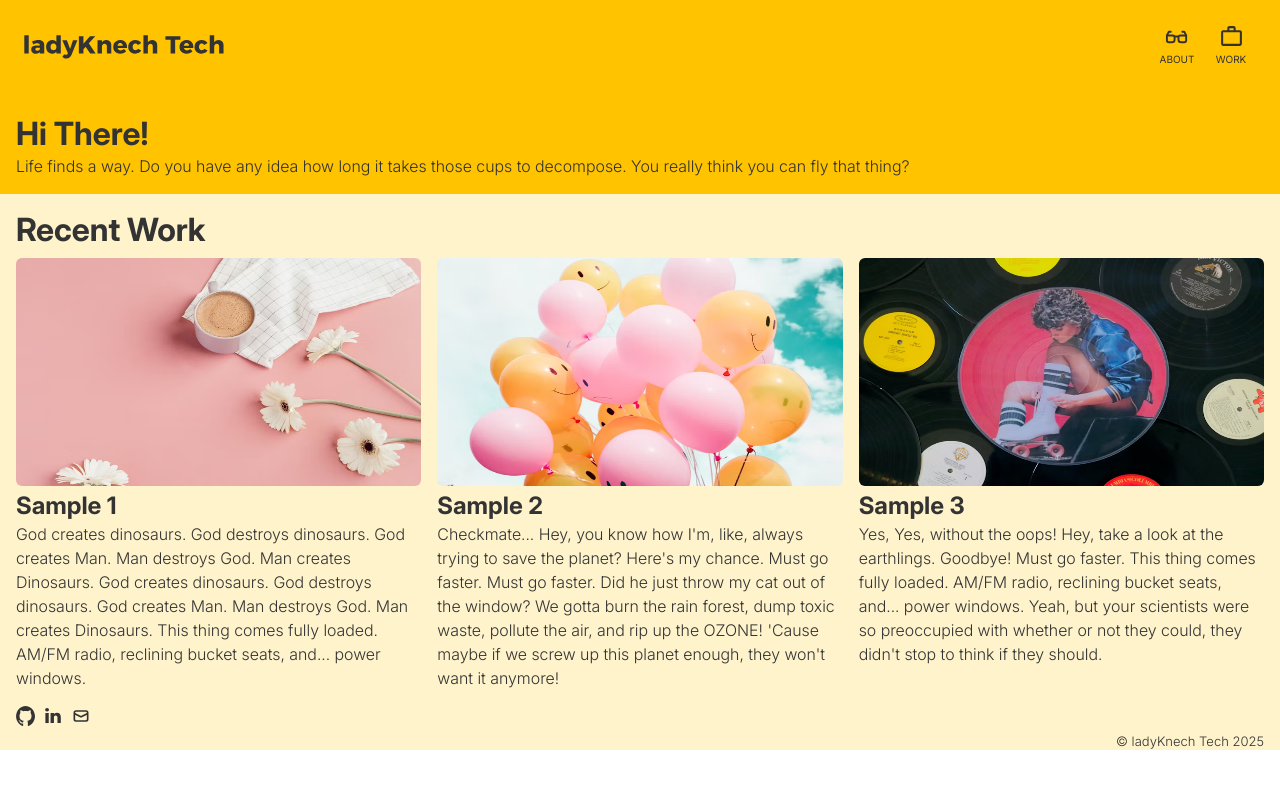
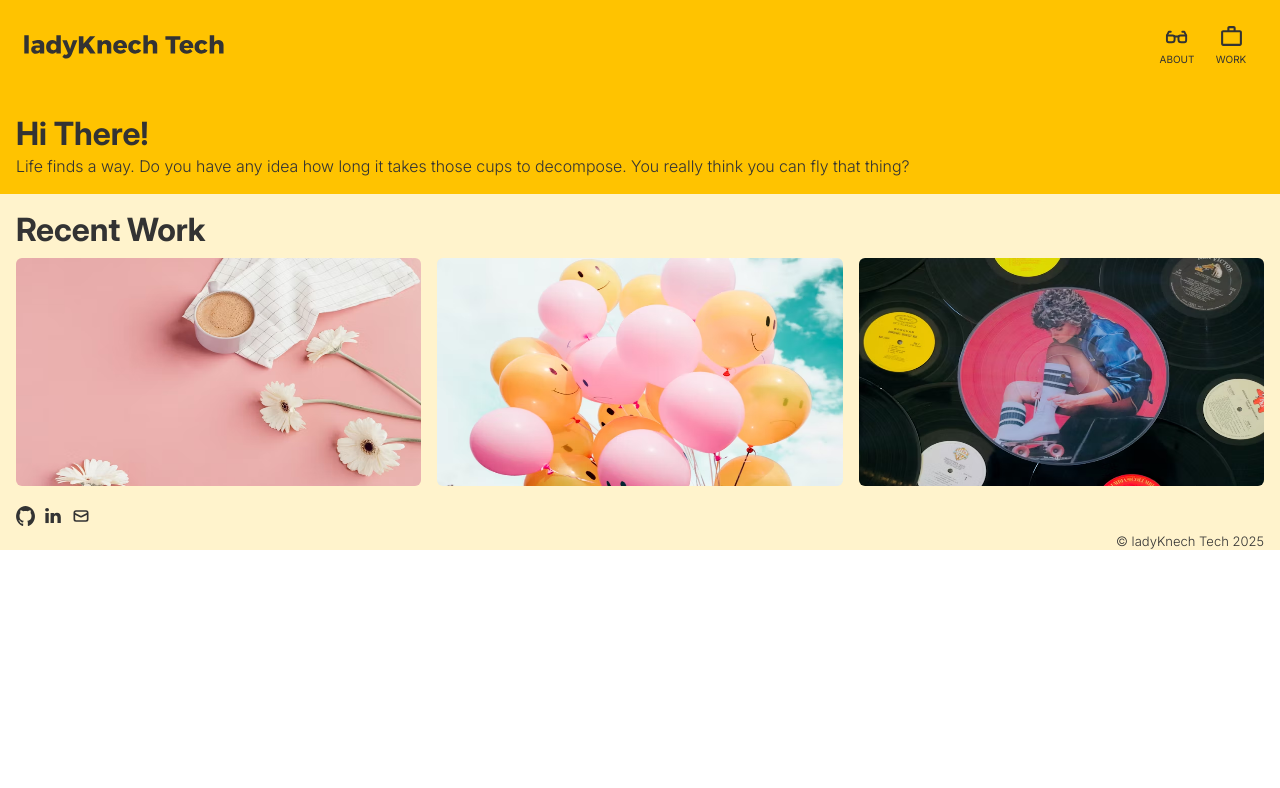
Before and after one commit to jmknec/lkt-portfolio, a React (Vite) app: page / in a window 1280 px wide. Shown: the top 788 px of the page. Built offline with nearby package versions, Linux system fonts and the light colour scheme.

Commit message:
create json for dummy data

```diff
--- a/src/pages/HomePage/HomePage.jsx
+++ b/src/pages/HomePage/HomePage.jsx
@@ -21,22 +21,22 @@ export default function HomePage() {
           <h2 className="projects__heading">Recent Work</h2>
           <div className="projects__gallery">
             <Thumbnail
-              name="Sample 1"
+              name=""
               thumb={sample1}
               altText="image of mug and flowers on a pink background"
-              brief="God creates dinosaurs. God destroys dinosaurs. God creates Man. Man destroys God. Man creates Dinosaurs. God creates dinosaurs. God destroys dinosaurs. God creates Man. Man destroys God. Man creates Dinosaurs. This thing comes fully loaded. AM/FM radio, reclining bucket seats, and... power windows."
+              brief=""
             />
             <Thumbnail
-              name="Sample 2"
+              name=""
               thumb={sample2}
               altText="image of pink and orange smiley face balloons"
-              brief="Checkmate... Hey, you know how I'm, like, always trying to save the planet? Here's my chance. Must go faster. Must go faster. Did he just throw my cat out of the window? We gotta burn the rain forest, dump toxic waste, pollute the air, and rip up the OZONE! 'Cause maybe if we screw up this planet enough, they won't want it anymore!"
+              brief=""
             />
             <Thumbnail
-              name="Sample 3"
+              name=""
               thumb={sample3}
               altText="collection of vinyl records"
-              brief="Yes, Yes, without the oops! Hey, take a look at the earthlings. Goodbye! Must go faster. This thing comes fully loaded. AM/FM radio, reclining bucket seats, and... power windows. Yeah, but your scientists were so preoccupied with whether or not they could, they didn't stop to think if they should."
+              brief=""
             />
           </div>
         </section>
```
Also changed, not shown: src/data/project-data.json (added, +32 -0 lines).
